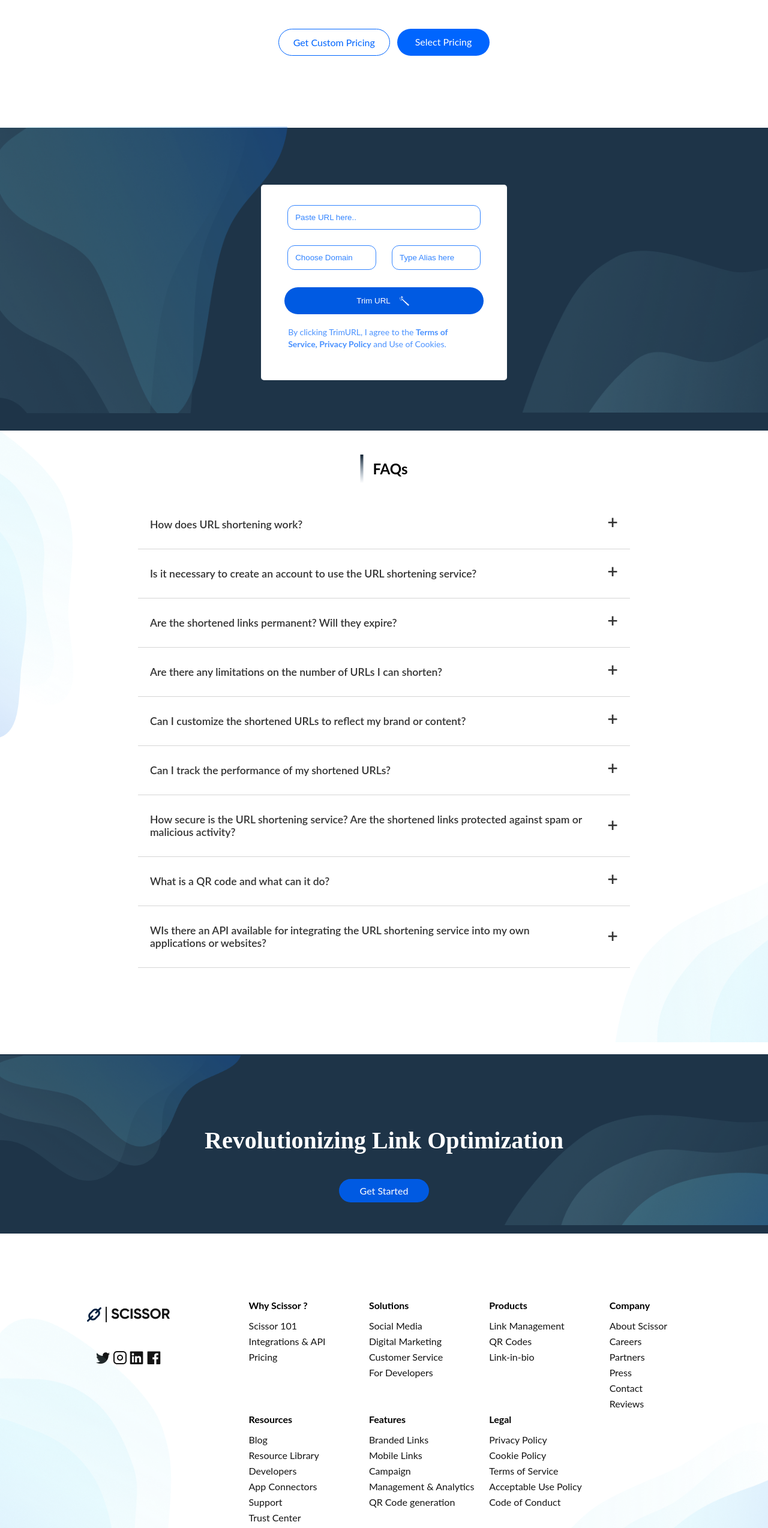
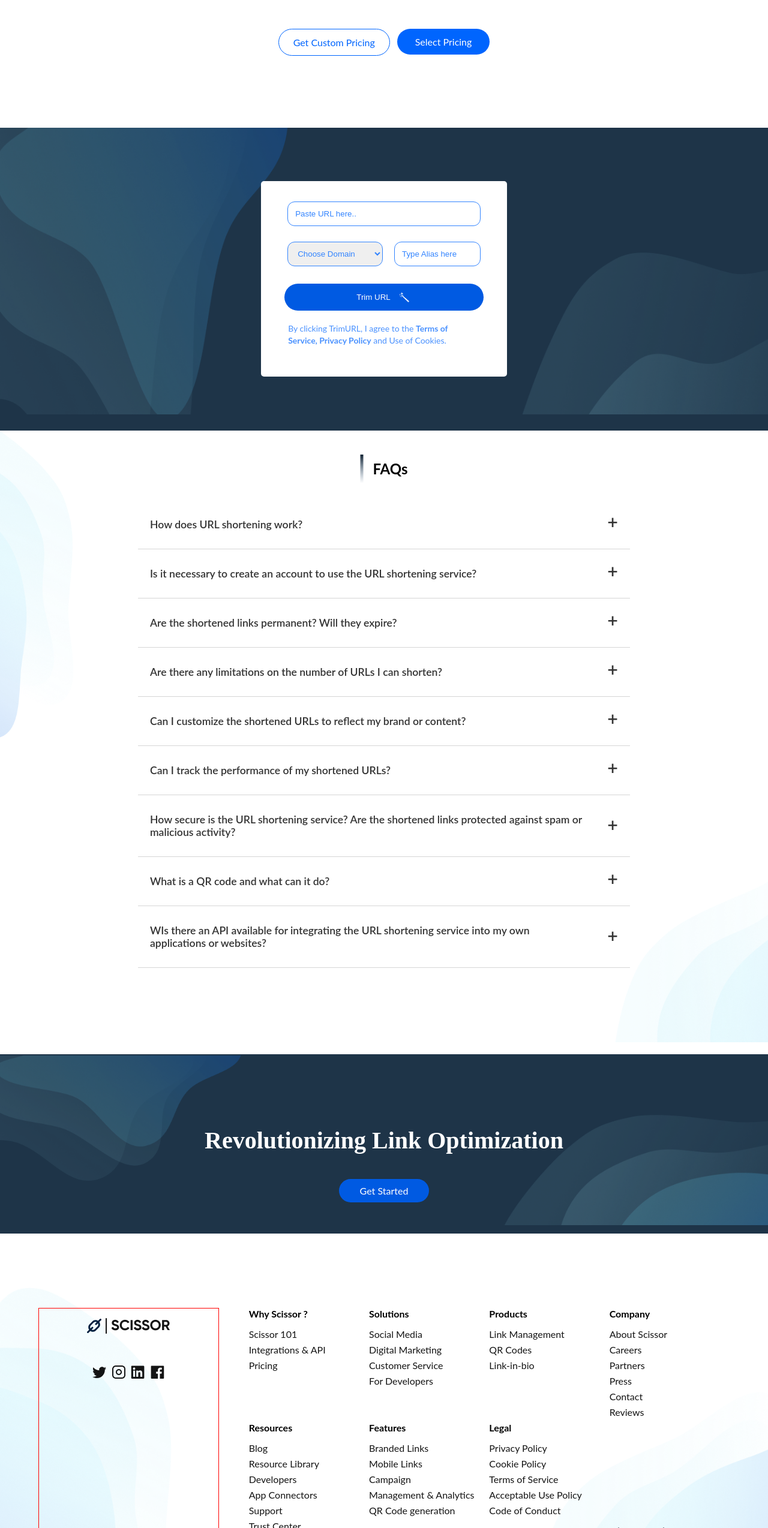
Before and after one commit to Stephanie-dev/CSS-ASSIGNMENT6, a plain HTML site: page index.html in a window 1280 px wide. Shown: the part 2463-5011 px from the top of the page at 60% size. Drawn offline with Linux system fonts and the light colour scheme.

Commit message:
updated code

```diff
--- a/index.html
+++ b/index.html
@@ -275,34 +275,39 @@
 
         <section id="pricing">
             <div class="get_p">
-                <p class="custom">Get Custom Pricing</p>
-                <p class="select">Select Pricing</p>
+                <a href="#"><p class="custom">Get Custom Pricing</p></a>
+                <a href="#"><p class="select">Select Pricing</p></a>
             </div>
         </section>
 
         <section id="form">
             <div class="form-container">
-                <form action="">
+                <form action="#">
                     <table id="info">
                         <tr>
                             <td colspan="2">
-                                <input type="text" id="firstName" name="firstName" placeholder="Paste URL here..">
+                                <input type="url" id="url" name="url" placeholder="Paste URL here..">
                             </td>
                         </tr>
-                        <tr>
+                        <tr class="tr">
                             <td>
-                                <input type="text" id="lastName" name="lastName" placeholder="Choose Domain ">
+                                <select name="domain" id="domain">
+                                    <option value="#">Choose Domain</option>
+                                    <option value="example.com">example.com</option>
+                                    <option value="mywebsite.net">mywebsite.net</option>
+                                    <option value="scissors.org">scissors.org</option>
+                                </select>
                             </td>
                             <td>
-                                <input type="text" id="lastName" name="lastName" placeholder="Type Alias here">
+                                <input type="text" id="alias" name="alias" placeholder="Type Alias here">
                             </td>
                         </tr>
                     </table>
 
-                    <button type="submit" value="submit" class="btn">
+                    <a href="#"><button type="submit" value="submit" class="btn">
                         <p>Trim URL</p>
                         <img src="assets\magic wand.png" class="wand" alt="wand">
-                    </button>
+                    </button></a>
                     <p class="terms">By clicking TrimURL, I agree to the <strong>Terms of Service, Privacy
                             Policy</strong> and Use of Cookies.</p>
                 </form>
@@ -420,12 +425,12 @@
     <footer>
         <div class="footer-container">
             <div class="logo1">
-                <img src="assets\Logo (3).png" alt="logo">
+                <img src="assets\Logo (3).png" class="logo2" alt="logo">
                 <div class="socials">
-                    <img src="assets\i.fi-social-twitter.png" alt="twitter">
-                    <img src="assets\svg.feather.png" alt="instagram">
-                    <img src="assets\i.fi-social-linkedin.png" alt="">
-                    <img src="assets\i.fi-social-facebook.png" alt="facebook">
+                    <a href="#"><img src="assets\i.fi-social-twitter.png" alt="twitter"></a>
+                    <a href="#"><img src="assets\svg.feather.png" alt="instagram"></a>
+                    <a href="#"> <img src="assets\i.fi-social-linkedin.png" alt=""></a>
+                    <a href="#"><img src="assets\i.fi-social-facebook.png" alt="facebook"></a>
                 </div>
             </div>
 
@@ -495,9 +500,9 @@
         </div>
 
         <div class="term">
-            <p>Terms of Service</p>
+            <a href="#"><p>Terms of Service</p></a>
             <img src="assets\Vector 5.png" alt="line">
-            <p>Security</p>
+            <a href="#"><p>Security</p></a>
             <img class="linee" src="assets\Vector 5.png" alt="line">
             <p class="year">Scissor 2023</p>
         </div>
--- a/styles.css
+++ b/styles.css
@@ -39,11 +39,12 @@ td {
   text-align: left;
 }
 
-input {
+input, select {
   border: 1px solid #3284ff;
   width: 100%;
-  padding: 12px 12px;
+  padding: 12px;
   border-radius: 12px;
+  box-sizing: border-box;
 }
 
 input::placeholder {
@@ -51,6 +52,23 @@ input::placeholder {
   line-height: 18px;
 }
 
+select{
+  border: 1px solid #3284ff;
+  width: calc(100% + 15px);
+  padding: 11px 12px 11px 12px;
+  border-radius: 12px;
+  color: #3284ff;
+}
+
+.tr td{
+  width: 50%;
+}
+
+.tr{
+  display: flex;
+  flex-direction: row;
+  gap: 10px;
+}
 button {
   background: #005ae2;
   border: none;
@@ -62,6 +80,7 @@ button {
   justify-content: center;
   align-items: center;
   gap: 10px;
+  cursor: pointer;
 }
 
 button p {
@@ -527,8 +546,12 @@ text-align: left;
 .form-container {
   display: flex;
   margin: auto;
+  position: absolute;
   /* border: 1px solid red; */
   width: 80%;
+  top: 50%;
+  left: 50%;
+  transform: translate(-50%, -50%);
   justify-content: center;
   align-items: center;
 }
@@ -545,7 +568,6 @@ text-align: left;
 }
 
 .swirl_one {
-  margin-top: -518px;
   /* position: relative;
   bottom: 519px; */
   /* border: 1px solid red; */
@@ -560,13 +582,14 @@ text-align: left;
   /* position: relative;
   top: -1046px;
   left: 405px; */
-  margin-top: -547px;
+  margin-top: -28px;
   margin-left: -589px;
 }
 
 #form {
   background: linear-gradient(180deg, #1e3448 99.99%, rgba(30, 52, 72, 0) 100%);
   height: 505px;
+  position: relative;
   width: 100%;
 }
 
@@ -754,17 +777,22 @@ text-align: left;
 }
 
 footer {
-  padding: 110px 0px 0px 0px;
+  padding: 120px 0px 0px 0px;
   /* border: 1px solid red; */
   width: 100%;
-  height: 91vh;
+  height: 85vh;
+  position: relative;
 }
 
 .footer-container {
   display: flex;
   margin: auto;
-  justify-content: center;
-  align-items: center;
+  /* justify-content: center;
+  align-items: center; */
+  position: absolute;
+  top: 50%;
+  left: 50%;
+  transform: translate(-50%, -50%);
   /* border: 1px solid red; */
   /* padding-left: 70px;
     padding-right: 70px; */
@@ -778,12 +806,19 @@ footer {
   justify-content: center;
   align-items: center;
   width: 30%;
-  /* border: 1px solid red; */
-  margin-top: -275px;
+  border: 1px solid red;
+  /* margin-top: -295px; */
 }
 
-.logo1 img {
-  margin-bottom: 40px;
+.logo2 {
+  margin-bottom: 45px;
+  margin-top: -300px;
+}
+
+.socials{
+ display: flex;
+ flex-direction: row;
+ gap: 8px;
 }
 
 .flexx-container {
@@ -821,7 +856,7 @@ footer {
   /* position: relative;
   bottom: 550px; */
   /* border: 1px solid red; */
-  margin-top: -483px;
+  margin-top: -112px;
   width: 35%;
   height: 100%;
 }
@@ -830,7 +865,7 @@ footer {
   width: 35%;
   height: 100%;
   /* border: 1px solid red; */
-  margin-top: -291px;
+  margin-top: 80px;
   margin-left: 208px;
   /* position: relative;
   top: -557px;
@@ -840,6 +875,8 @@ footer {
 .term{
   display: flex;
   flex-direction: row;
+  position: relative;
+  top: 360px;
   margin-top: 10px;
   justify-content: right;
   gap: 8px;
```
